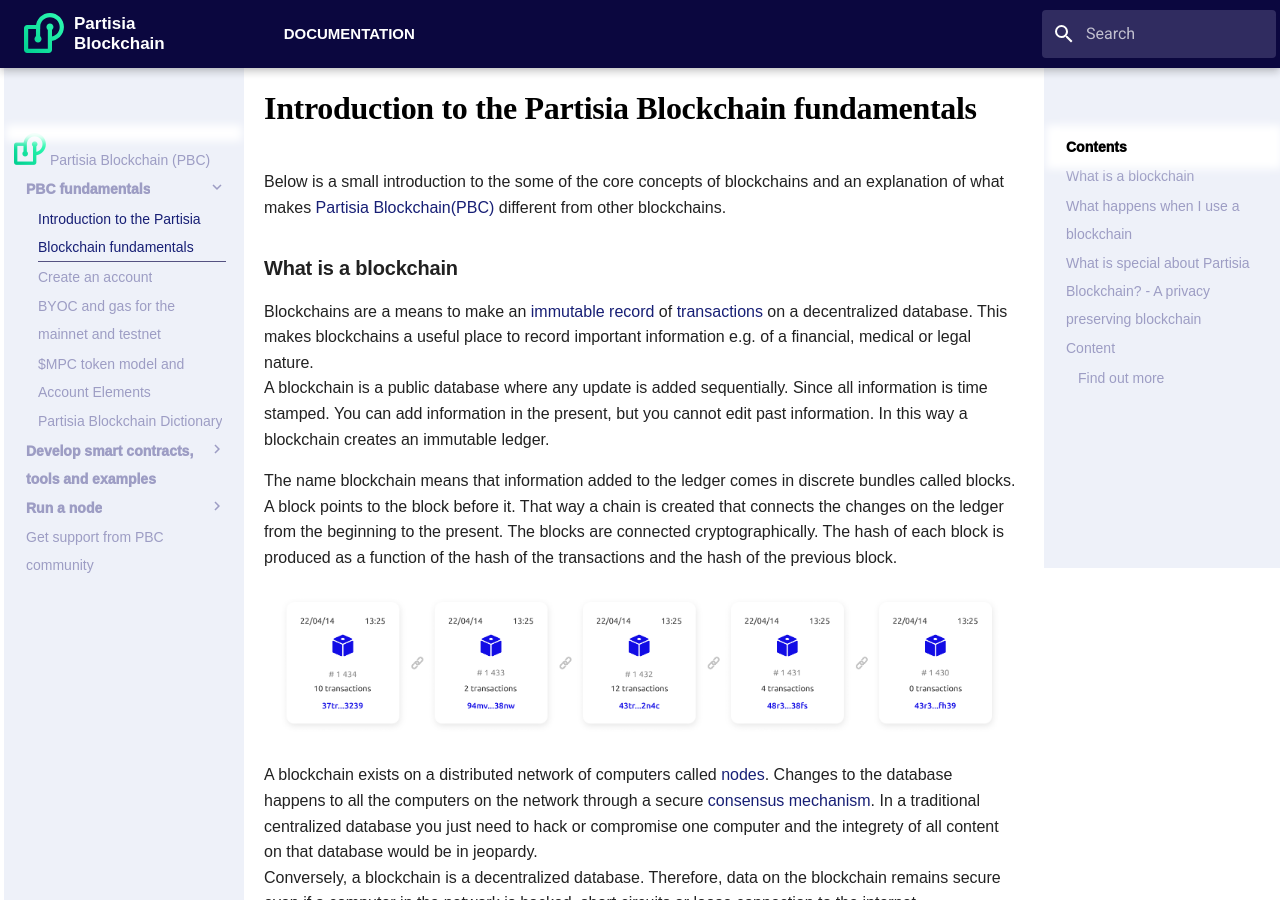
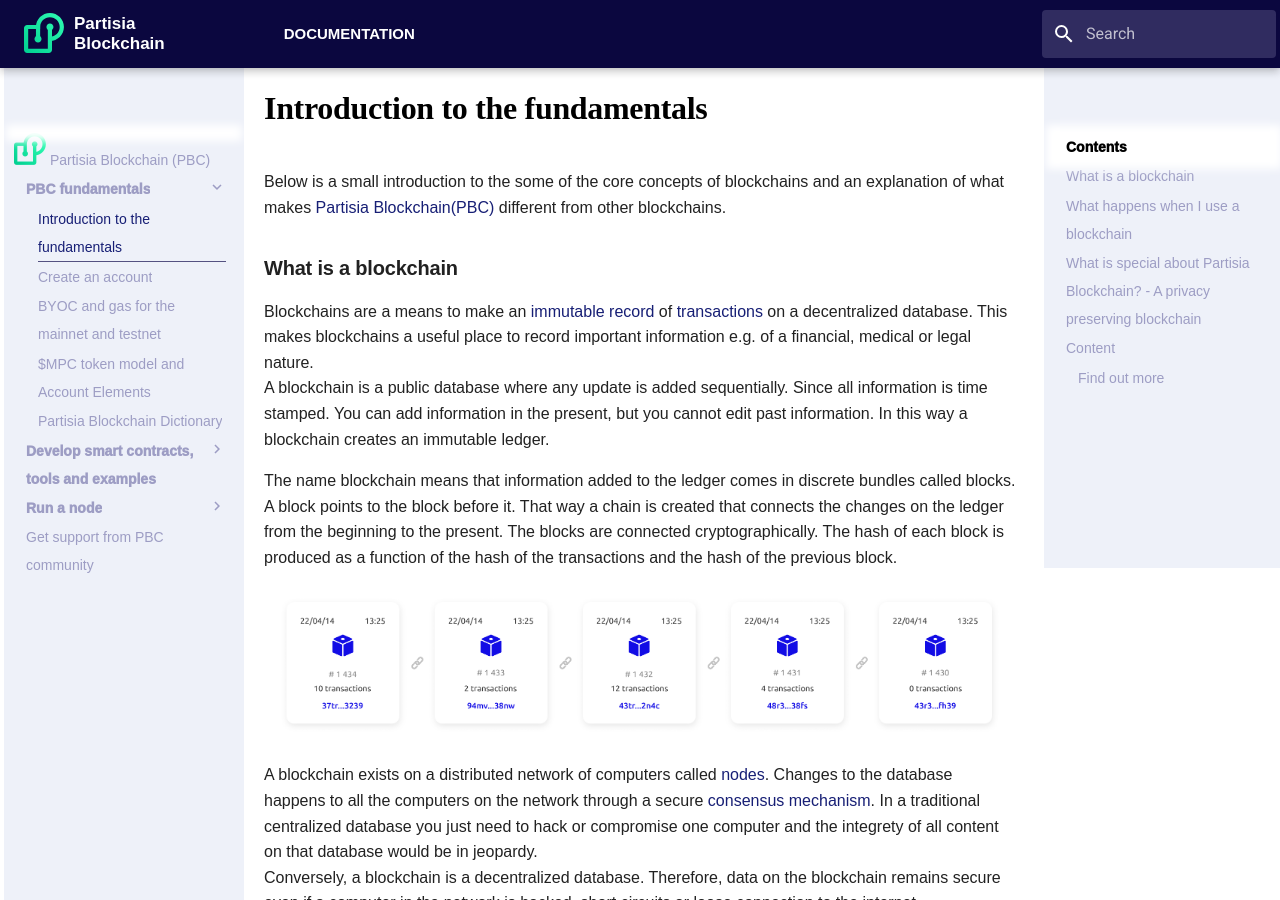
Before and after one commit to 0xSero/partisia-docs, an MkDocs documentation site: the page built from docs/pbc-fundamentals/introduction-to-the-fundamentals.md, in a window 1280 px wide and 900 px high. Built offline with MkDocs 1.6.1 and Material for MkDocs 9.7.7, drawn with Linux system fonts in a browser that asks for light colours; some web fonts are replaced; a script that is not in the unit is left out.

Commit message:
Updating title

```diff
--- a/docs/pbc-fundamentals/introduction-to-the-fundamentals.md
+++ b/docs/pbc-fundamentals/introduction-to-the-fundamentals.md
@@ -1,4 +1,4 @@
-# Introduction to the Partisia Blockchain fundamentals
+# Introduction to the fundamentals
 
 Below is a small introduction to the some of the core concepts of blockchains and an explanation of what makes [Partisia Blockchain(PBC)](../pbc-fundamentals/partisia-blockchain-dictionary.md#pbc) different from other blockchains.
 
```
